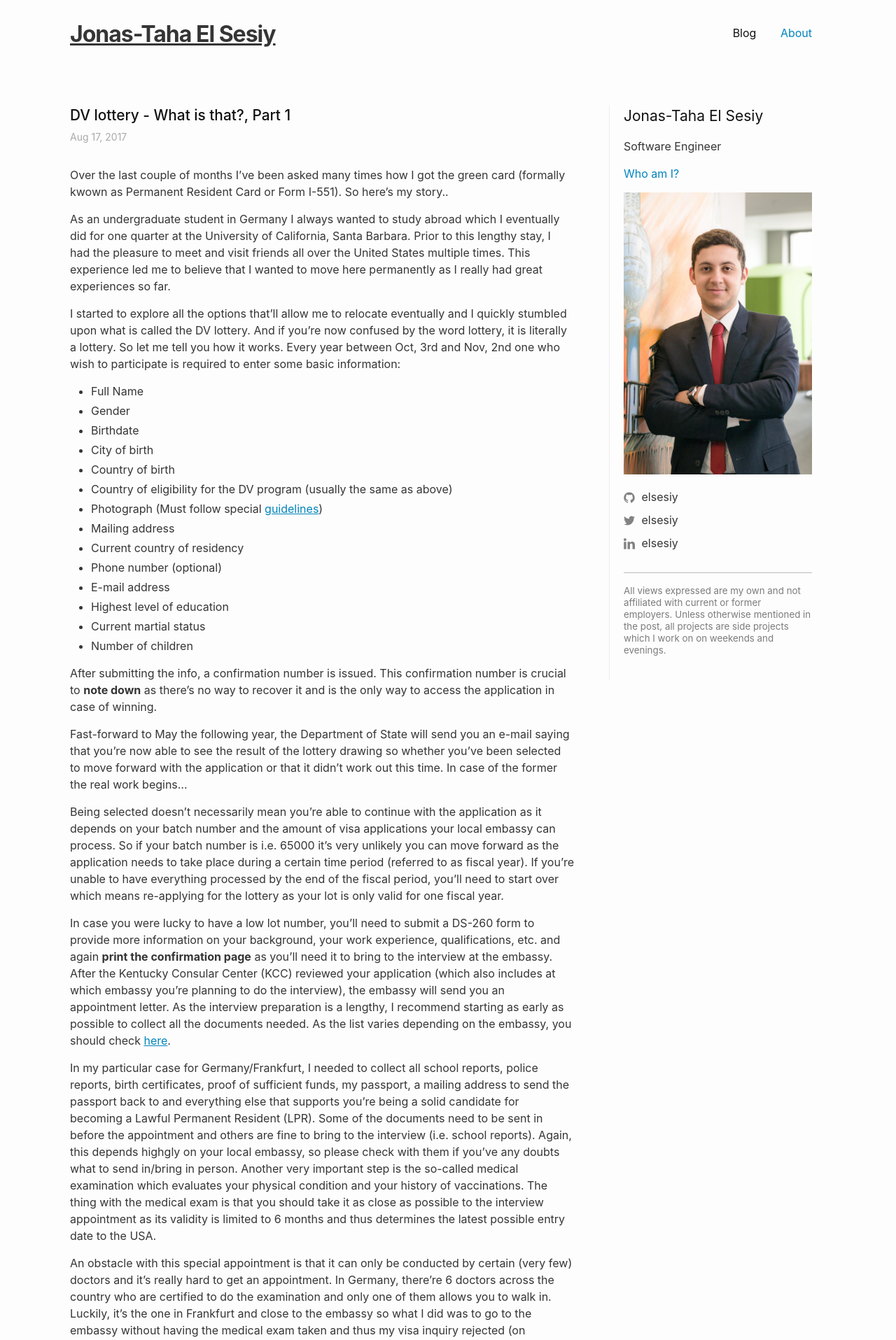
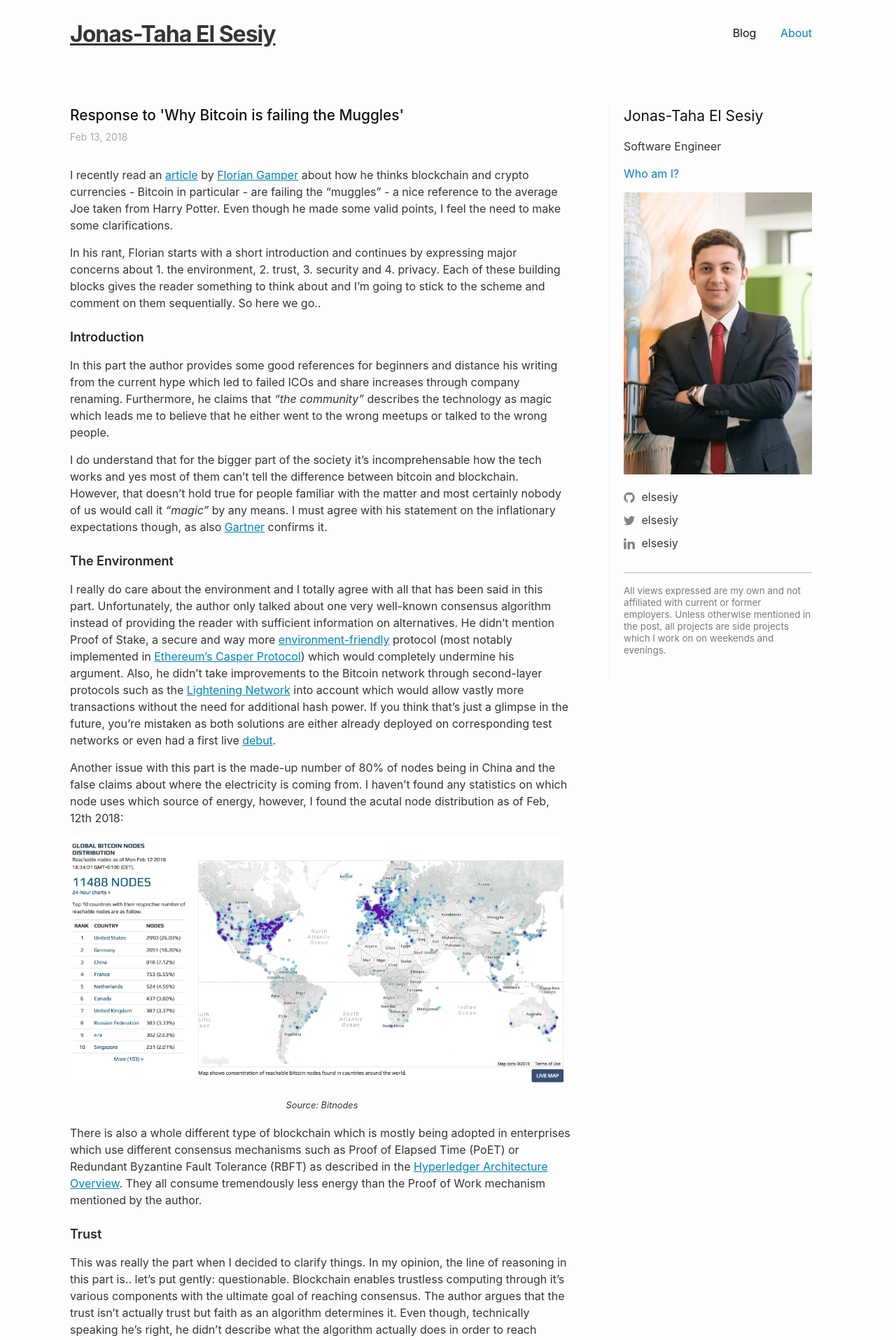
Before and after one commit to elsesiy/elsesiy.com, a Jekyll site: the page built from index.html, in a window 1280 px wide. Shown: the top 1915 px of the page at 70% size. Built offline with Jekyll 4.4.1, drawn with Linux system fonts in a browser that asks for light colours; emoji names are drawn with the system emoji font; the list of posts is cut into pages by our own code; some of the changed text lies outside the part shown.

Commit message:
Response to Why Bitcoin is failing..

```diff
--- /dev/null
+++ b/_posts/2018-02-13-response-to-why-bitcoin-is-failing-the-muggles.md
@@ -0,0 +1,78 @@
+---
+layout: post
+title:  "Response to 'Why Bitcoin is failing the Muggles'"
+categories: []
+tags:
+- blockchain
+- crypto currency
+- bitcoin
+- ethereum
+- consensus mechanisms
+- security
+- trust
+- privacy
+- environment
+status: publish
+type: post
+published: true
+meta: {}
+---
+I recently read an [article][original-article] by [Florian Gamper][florian-gamper] about how he thinks blockchain and crypto currencies - Bitcoin in particular - are failing the "muggles" - a nice reference to the average Joe taken from Harry Potter. Even though he made some valid points, I feel the need to make some clarifications.
+
+In his rant, Florian starts with a short introduction and continues by expressing major concerns about 1. the environment, 2. trust, 3. security and 4. privacy. Each of these building blocks gives the reader something to think about and I'm going to stick to the scheme and comment on them sequentially. So here we go..
+
+### Introduction
+In this part the author provides some good references for beginners and distance his writing from the current hype which led to failed ICOs and share increases through company renaming. Furthermore, he claims that *"the community"* describes the technology as magic which leads me to believe that he either went to the wrong meetups or talked to the wrong people.
+
+I do understand that for the bigger part of the society it's incomprehensable how the tech works and yes most of them can't tell the difference between bitcoin and blockchain. However, that doesn't hold true for people familiar with the matter and most certainly nobody of us would call it *"magic"* by any means. I must agree with his statement on the inflationary expectations though, as also [Gartner][gartner-hypecycle] confirms it.
+
+### The Environment
+I really do care about the environment and I totally agree with all that has been said in this part. Unfortunately, the author only talked about one very well-known consensus algorithm instead of providing the reader with sufficient information on alternatives. He didn't mention Proof of Stake, a secure and way more [environment-friendly][pos-environment] protocol (most notably implemented in [Ethereum's Casper Protocol][ethereum-pos]) which would completely undermine his argument. Also, he didn't take improvements to the Bitcoin network through second-layer protocols such as the [Lightening Network][bitcoin-lightening] into account which would allow vastly more transactions without the need for additional hash power. If you think that's just a glimpse in the future, you're mistaken as both solutions are either already deployed on corresponding test networks or even had a first live [debut][first-lightening-tx].
+
+Another issue with this part is the made-up number of 80% of nodes being in China and the false claims about where the electricity is coming from. I haven't found any statistics on which node uses which source of energy, however, I found the acutal node distribution as of Feb, 12th 2018:
+
+![](/assets/posts/18-02-12_Bitcoin-Node-Distribution.png)
+
+{:.image-caption}
+*Source: Bitnodes*
+
+There is also a whole different type of blockchain which is mostly being adopted in enterprises which use different consensus mechanisms such as Proof of Elapsed Time (PoET)  or Redundant Byzantine Fault Tolerance (RBFT) as described in the [Hyperledger Architecture Overview][hyperledger-consensus]. They all consume tremendously less energy than the Proof of Work mechanism mentioned by the author.
+
+### Trust
+This was really the part when I decided to clarify things. In my opinion, the line of reasoning in this part is.. let's put gently: questionable. Blockchain enables trustless computing through it's various components with the ultimate goal of reaching consensus. The author argues that the trust isn't actually trust but faith as an algorithm determines it. Even though, technically speaking he's right, he didn't describe what the algorithm actually does in order to reach consensus which would give the reader a chance to judge for himself how much trust vs. faith there is. I'm not going to elaborate in much detail on how the transactions are being validated either, but an integral part of it is to check all transactions that led to the sender being capable of sending a transaction at a certain point in time. In other words: Before a transaction can be made, the funds necessary for this transaction are being validated. A technical description can be found in the protocol rules of the [Bitcoin Wiki][protocol-rules-bitcoin]. From my perspective, this has nothing to do with faith.
+
+The next argument was "money -> nodes -> owning the chain" and a presumptious threat if China's 4 pools would come to an agreement. Well first of all, the referenced article about mining pool distribution is 7 months old which means it's very much outdated. Just 2 months later, exchanges and pools started to shut down or move to [foreign shores][btc-foreign-shores] due to potential [regulation][china-btc-regulation]. Second and more importantly, the author puts too much emphasis on the possibility of a 51% attack which even though theoretically possible and technically feasible, the damage caused is in fact comparably small as described [here][51-percent-attack]. From an economic perspective this attack can be considered infeasable with just a small gain compared to the effort put into it and an expected sudden decline of the token value if the network is compromised.
+
+In the last paragraph the author refers to "other chains" and an even bigger threat for them to be exposed to the aforementioned attack. Since he's not stating any specific chain, I can only guess that he means any of the recent super ICO coins. In fact, many of the coins are based on the [Ethereum network][ethereum-tokens] and are so-called ERC-20 tokens, which would be indeed backed up by the underlying network for the exact reason of not wanting to create a new network, gain traction, build up nodes, etc.
+
+Anyway, on to the next topic..
+
+### Security
+In this part the author describes the pitfalls of public key cryptography and how it's always been a challenge to safely store the private key in order to prove ownership. I do agree a lot with what's been said and yes, storing the key in a safe place is a non-trivial task for non-technical people but for this exact reason there are plenty of [wallet types][wallet-types] out there to increase usability without compromising security. The latest trend is the rise of so-called hardware wallets, such as [Trezor][trezor] or [Ledger Nano S][ledger-wallet]. As stated, it's not a problem with the technology itself and at some point people need to adjust to these kinds of things in order to reach mainstream adoption. From my perspective, this is mostly the same reason why PGP didn't reach mainstream adoption even though it should.
+
+### Privacy
+Florian again only focusses on Bitcoin in this section but generalizes it by saying blockchain. There are alternatives to prevent the mentioned traceability (also called linkability of transactions), such as [Monero][tx-linkability-xmr]. Also, off-chain transactions haven't been considered even though they provide enhanced privacy as they happen in private.
+
+#### Wrapping it up
+In my opinion, the author failed to be concise enough to provide some well researched information on the topic but instead leaves the reader - me - with a lot of questionmarks and unfinished thoughts.
+
+If you have any remarks, please feel free to reach out! :wave:
+
+
+[original-article]: https://www.linkedin.com/pulse/why-bitcoin-failing-muggles-florian-gamper/
+[florian-gamper]: https://www.linkedin.com/in/floriangamper/
+[gartner-hypecycle]: https://www.gartner.com/smarterwithgartner/top-trends-in-the-gartner-hype-cycle-for-emerging-technologies-2017/
+[pos-environment]: https://coincentral.com/could-proof-of-stake-mend-bitcoins-energy-costs/
+[ethereum-pos]: https://github.com/ethereum/wiki/wiki/Proof-of-Stake-FAQ
+[bitcoin-lightening]: https://en.wikipedia.org/wiki/Lightning_Network
+[first-lightening-tx]: https://www.reddit.com/r/Bitcoin/comments/7rkunw/lightning_the_future_just_arrived_at_my_doorstep/
+[hyperledger-consensus]: https://www.hyperledger.org/wp-content/uploads/2017/08/Hyperledger_Arch_WG_Paper_1_Consensus.pdf
+[protocol-rules-bitcoin]: https://en.bitcoin.it/wiki/Protocol_rules#.22tx.22_messages
+[china-btc-regulation]: https://techcrunch.com/2017/09/14/china-bitcoin-exchange-suspended-bttc-china/
+[btc-foreign-shores]: https://www.investopedia.com/news/which-countries-benefit-chinas-crackdown-bitcoin-mining/
+[51-percent-attack]: https://learncryptography.com/cryptocurrency/51-attack
+[ethereum-tokens]: https://etherscan.io/tokens
+[trezor]: https://trezor.io/
+[ledger-wallet]: https://www.ledgerwallet.com/
+[wallet-types]: http://coinoutletatm.com/7-types-of-bitcoin-wallets/
+[tx-linkability-xmr]: https://getmonero.org/2017/04/19/an-unofficial-response-to-an-empirical-analysis-of-linkability.html
--- a/about.md
+++ b/about.md
@@ -20,7 +20,7 @@ meta: {}
 
   <p><b>Research</b></p>
 
-  <p>It started with my master's thesis on Blockchain applications for a specific supply chain use case and ever since I'm involved in various endeavours regarding the useful application of the technology. I'm working on a paper to be published soon.</p>
+  <p>It started with my master's thesis on Blockchain applications for a specific supply chain use case and ever since I'm involved in various endeavours regarding the useful application of the technology. I developed smart contracts on the Ethereum platform and also worked on Chaincode for a Hyperledger application. I'm working on a paper to be published soon.</p>
 
   <p><b>Open Source</b></p>
 
--- a/assets/main.scss
+++ b/assets/main.scss
@@ -25,6 +25,12 @@ $no-sidebar: "800px";
   }
 
   display: none;
+}
+
+.image-caption {
+  text-align: center;
+  font-size: .8rem;
+  color: light-grey;
 }
 
 /* Hide sidebar on mobile device s */
```
Also changed, not shown: assets/posts/18-02-12_Bitcoin-Node-Distribution.png (added).
